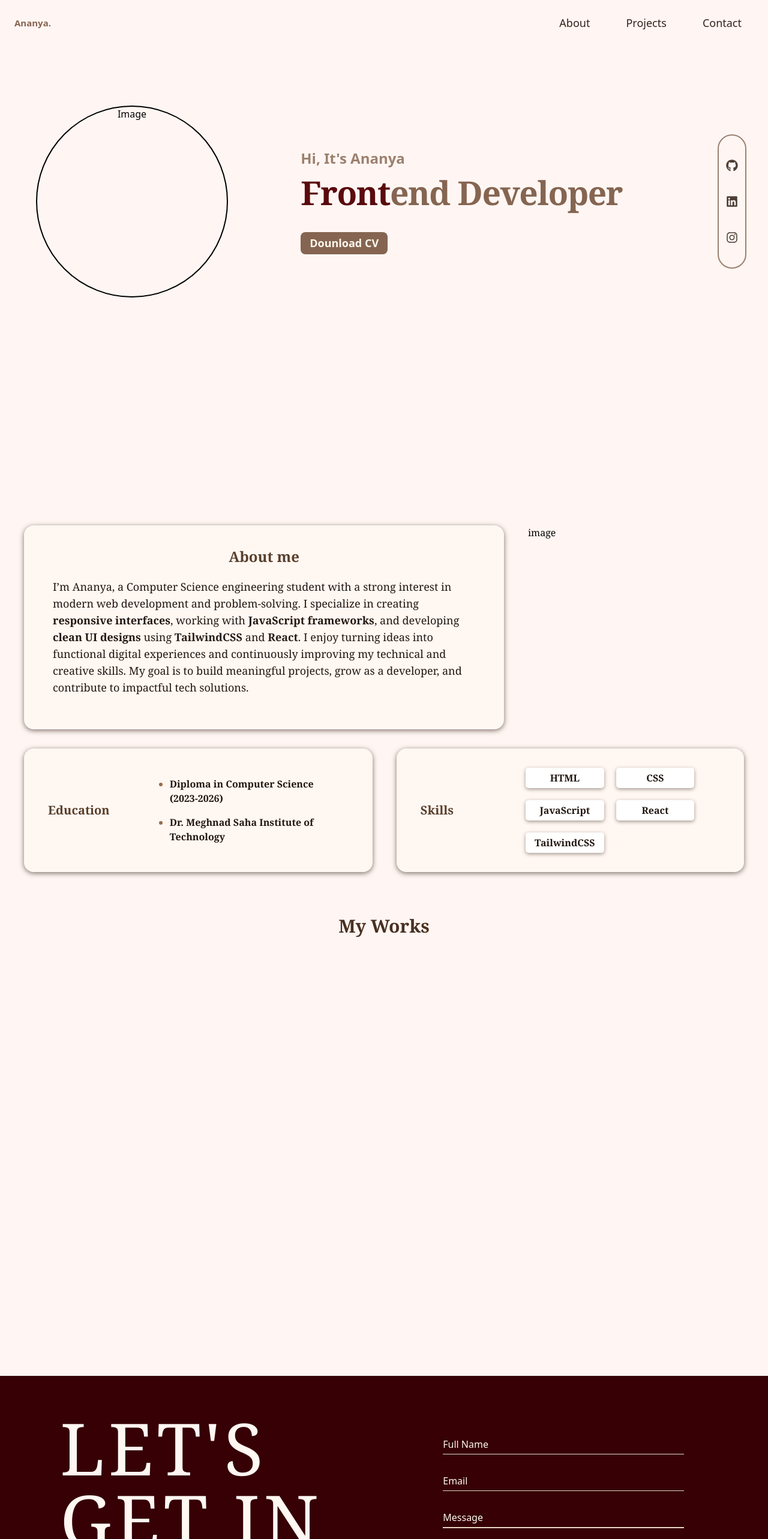
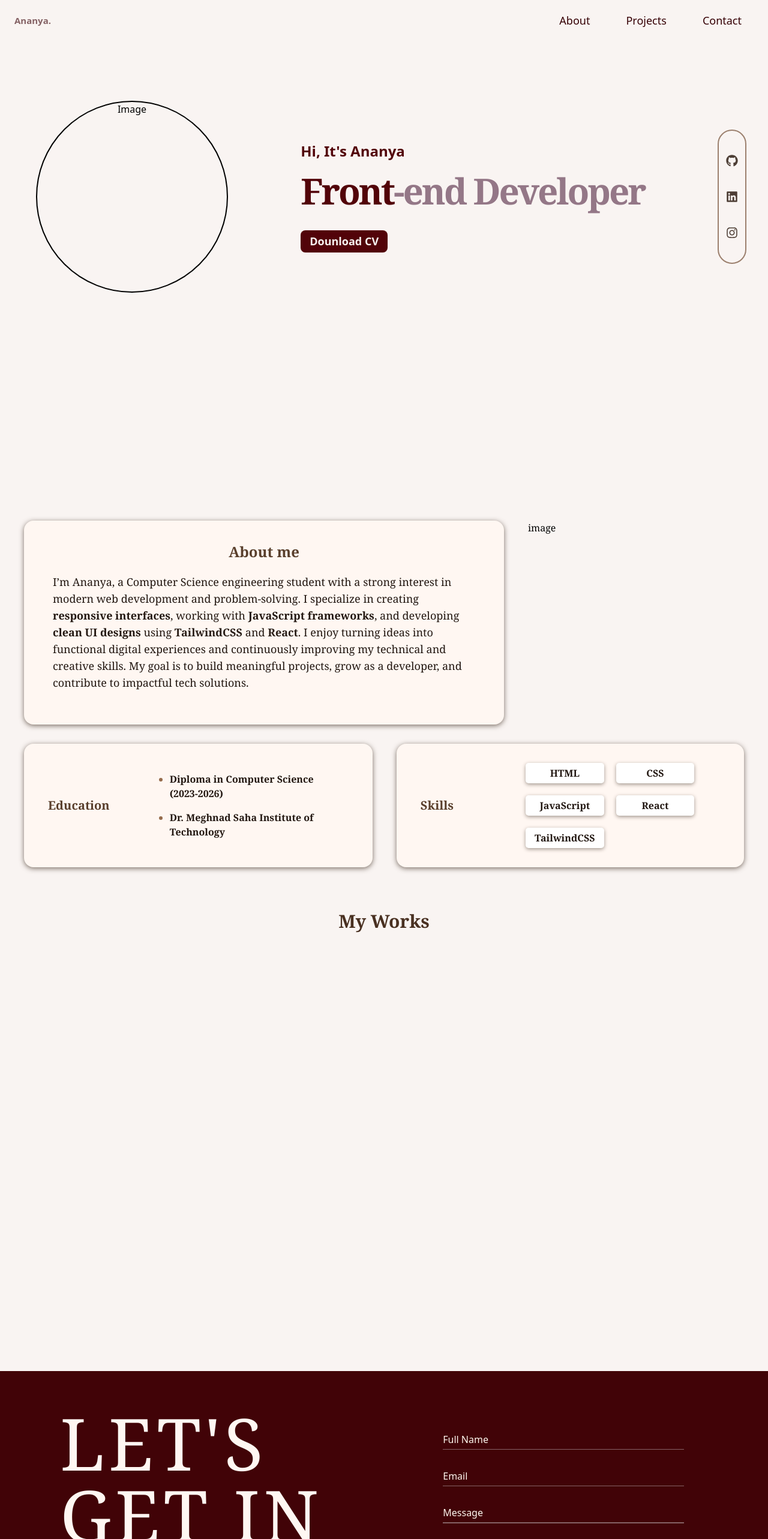
Before and after one commit to ANANYA-BERA/PORTFOLIO, a React (Vite) app in the folder Portfolio/: page / in a window 1280 px wide. Shown: the top 2566 px of the page at 60% size. Built offline with nearby package versions, Linux system fonts and the light colour scheme.

Commit message:
made some changes

```diff
--- a/Portfolio/src/Components/ContactSection/Contact.jsx
+++ b/Portfolio/src/Components/ContactSection/Contact.jsx
@@ -5,7 +5,7 @@ import ContactText from './ContactText'
 
 export default function Contact() {
   return (
-    <div className='bg-[#360005] p-5'>
+    <div className='bg-[#410307] p-5'>
       <div className=' flex flex-row pb-10 gap-10 items-center px-10'>
         <ContactText />
         <ContactForm />
--- a/Portfolio/src/Components/ContactSection/ContactForm.jsx
+++ b/Portfolio/src/Components/ContactSection/ContactForm.jsx
@@ -4,7 +4,7 @@ const ContactForm = () => {
   return (
     <div className='w-1/2 py-10 px-20' >
       <form>
-        <div data-aos='fade-up' className='flex flex-row gap-5 border-b-[1.5px] border-[#e8d8c3] mb-8'>
+        <div data-aos='fade-up' className='flex flex-row gap-5 border-b-[1.5px] border-[#856265] mb-8'>
           <label className='text-[#fff8ef] pb-1 text-xm'>
             Full Name
           </label>
@@ -16,7 +16,7 @@ const ContactForm = () => {
           />
         </div>
 
-        <div data-aos='fade-up' className='flex flex-row gap-5 border-b-[1.5px] border-[#e8d8c3] mb-8'>
+        <div data-aos='fade-up' className='flex flex-row gap-5 border-b-[1.5px] border-[#856265] mb-8'>
           <label className='text-[#fff8ef] pb-1 text-xm'>
             Email
           </label>
@@ -28,7 +28,7 @@ const ContactForm = () => {
           />
         </div>
 
-        <div data-aos='fade-up' className='flex flex-row gap-5 border-b-2 border-[#e8d8c3] mb-8'>
+        <div data-aos='fade-up' className='flex flex-row gap-5 border-b-2 border-[#856265] mb-8'>
           <label className='text-[#fff8ef] pb-1 text-xm'>
             Message
           </label>
@@ -41,7 +41,7 @@ const ContactForm = () => {
         </div>
 
         <div className='ml-63 mt-15'>
-        <button data-aos='zoom-in' className='btn bg-[#fff7f2] text-[#31231b] tracking-tight transition durstion-300 ease-in-outhover:-translate-y-2 hover:scale-120 '>Send Message</button>
+        <button data-aos='zoom-in' className='btn bg-[#fff7f2] text-[#360005] tracking-tight transition durstion-300 ease-in-outhover:-translate-y-2 hover:scale-120 '>Send Message</button>
         </div>
       </form>
     </div>
--- a/Portfolio/src/Components/ContactSection/Footer.jsx
+++ b/Portfolio/src/Components/ContactSection/Footer.jsx
@@ -3,7 +3,7 @@ import React from 'react'
 const Footer = () => {
   return (
     <div className=' text-center  border-t-[3px] rounded-full border-[#e8d8c3]'>
-      <p className='text-[#fff8ef] text-lg font-medium pt-5 font-mono'>© 2025 PORTFOLIO. All rights reserved.</p>
+      <p className='text-[#856265] text-lg font-medium pt-5 font-mono'>© 2025 PORTFOLIO. All rights reserved.</p>
     </div>
   )
 }
--- a/Portfolio/src/Components/HomePage/HeroRight.jsx
+++ b/Portfolio/src/Components/HomePage/HeroRight.jsx
@@ -5,9 +5,9 @@ const HeroRight = () => {
   return (
     <div className='flex flex-row justify-between pl-10 py-5 pr-4 w-2/3 items-center'>
       <div className='flex flex-col justify-center py-10'>
-        <h2 className='text-[#9c806e] font-bold text-2xl'>Hi, It's Ananya</h2>
-        <span className='tracking-tight HText font-serif' data-aos='fade-right'> <span className='text-[#5a0a0e]'>Front</span>end Developer</span>
-        <button data-aos='fade-up' className='btn bg-[#856551] text-[#fff8ef] transition durstion-300 ease-in-outhover:-translate-y-2 hover:scale-120'>Dounload CV</button>
+        <p className='text-[#520309] font-bold text-2xl'>Hi, It's Ananya</p>
+        <h1 className=' text-[#947787] text-6xl font-bold font-serif tracking-tighter py-5'> <span className='text-[#520309]'>Front</span>-end Developer</h1>
+         <button data-aos='fade-up' className='btn text-[#f9f4f2] bg-[#520309]  transition durstion-300 ease-in-outhover:-translate-y-2 hover:scale-120'>Dounload CV</button>
       </div>
       <div>
         <Socials />
--- a/Portfolio/src/Navbar.jsx
+++ b/Portfolio/src/Navbar.jsx
@@ -3,12 +3,12 @@ import React from 'react'
 const Navbar = () => {
   return (
 
-    <div className='items-center justify-between flex px-6 py-5 text-center'>
-      <h1 className='text-[15px] text-[#856551] font-bold'>Ananya.</h1>
-      <div className='gap-5 text-lg font-medium flex items-center cursor-pointer text-[#31231b]'>
-      <a className='px-5 py-1 rounded-xl hover:bg-rose-100 hover:text-rose-600'>About</a>
-      <a className='px-5 py-1 rounded-xl hover:bg-rose-100 hover:text-rose-600'>Projects</a>
-      <a className='px-5 py-1 rounded-xl hover:bg-rose-100 hover:text-rose-600'>Contact</a>
+    <div className='items-center justify-between flex px-6 py-4 text-center bg-[#f9f4f2] sticky top-0 z-50'>
+      <h1 className='text-[15px] text-[#856265] font-bold'>Ananya.</h1>
+      <div className='gap-5 text-lg font-medium flex items-center cursor-pointer text-[#360005]'>
+      <a className='px-5 py-1 rounded-xl hover:text-[#856265]'>About</a>
+      <a className='px-5 py-1 rounded-xl hover:text-[#856265]'>Projects</a>
+      <a className='px-5 py-1 rounded-xl hover:text-[#856265]'>Contact</a>
       </div>
     </div>
 
--- a/Portfolio/src/index.css
+++ b/Portfolio/src/index.css
@@ -2,12 +2,13 @@
 
 
 body{
-    background-color: #fff6f3;
+    background-color: #f9f4f2;
     /* background-color: oklch(98% 0.016 73.684); */
 }
 
 
 .btn{
+    margin-top: 1rem;
     cursor: pointer;
     text-align: center;
     display: flex;
@@ -27,7 +28,7 @@ body{
     font-size: 55px;
     font-weight: bolder;
     /* color: #212842; */
-    color: #856551;
+    color: #764c62;
     margin-bottom: 1.5rem;
 }
 
```
Also changed, not shown: 1 other file (tests, documents, lock files or other folders).
